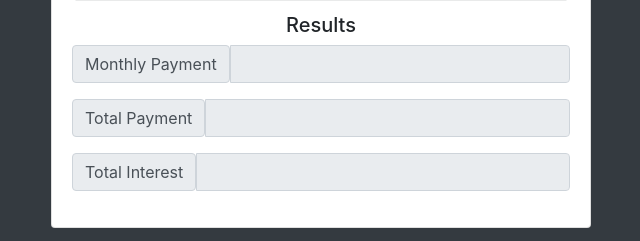
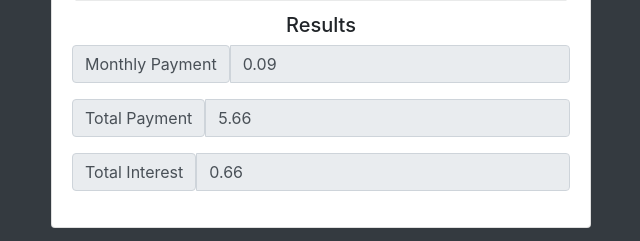
Before and after one commit to kevinhtran/modernJS, a plain HTML site: page loanCalculator/index.html in a window 1280 px wide. Both pictures are taken after typing "5", "5", "5" into the empty fields and a click on the input "Calculate". Shown: the part 328-569 px from the top of the page, without its empty margins (319-959 px from the left). Drawn offline with nearby package versions, Linux system fonts and the light colour scheme.

Commit message:
created a calculation to compute monthly payment

```diff
--- a/loanCalculator/app.js
+++ b/loanCalculator/app.js
@@ -6,16 +6,16 @@ document.getElementById('loan-form').addEventListener('submit', calculateResults
 
 // Calculate Results
 function calculateResults(e){
-  console.log('Calculating...');
+  // console.log('Calculating...');
 
   // UI Vars
   // we need all of our form fields
-  const UIamount =  document.getElementById('amount');
-  const UIinterest = document.getElementById('interest');
-  const UIyears = document.getElementById('years');
-  const UImonthlypayment = document.getElementById('monthly-payment');
-  const UItotalpayment = document.getElementById('total-payment');
-  const UItotalinterest = document.getElementById('total-interest');
+  const amount =  document.getElementById('amount');
+  const interest = document.getElementById('interest');
+  const years = document.getElementById('years');
+  const monthlyPayment = document.getElementById('monthly-payment');
+  const totalPayment = document.getElementById('total-payment');
+  const totalInterest = document.getElementById('total-interest');
 
   // parseFloat() will turn it into a decimal
   // Calculation/Formulas for principal, interest, and payments
@@ -23,5 +23,17 @@ function calculateResults(e){
   const calculatedInterest = parseFloat(interest.value) / 100 / 12;
   const calculatedPayments = parseFloat(years.value) * 12;
 
+  // Compute monthly payment
+  const x = Math.pow(1 + calculatedInterest, calculatedPayments);
+  const monthly = (principal * x * calculatedInterest) / (x - 1);
+
+  if(isFinite(monthly)) {
+    monthlyPayment.value = monthly.toFixed(2);
+    totalPayment.value = (monthly * calculatedPayments).toFixed(2);
+    totalInterest.value = ((monthly * calculatedPayments) - principal).toFixed(2);
+  } else {
+    console.log('Please check your numbers');
+  }
+
   e.preventDefault();
 }
--- a/loanCalculator/index.html
+++ b/loanCalculator/index.html
@@ -51,7 +51,7 @@
             <div class="form-group">
               <div class="input-group">
                 <span class="input-group-text">Monthly Payment</span>
-                <input type="number" class="form-control" id="montly-payment" disabled>
+                <input type="number" class="form-control" id="monthly-payment" disabled>
               </div>
             </div>
             <div class="form-group">
```
